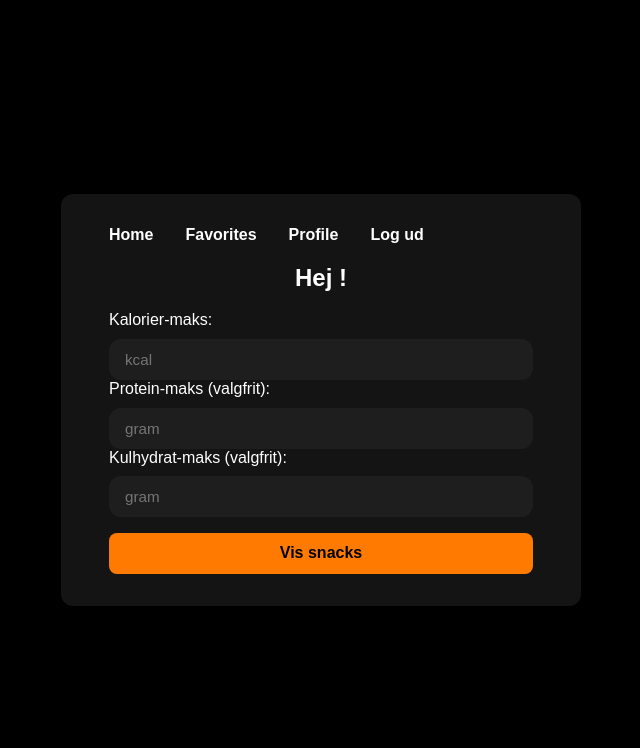
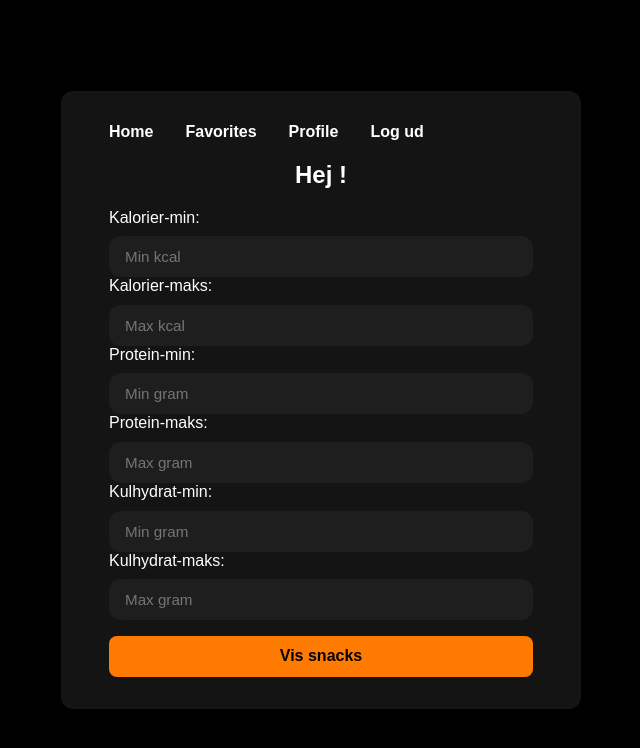
Before and after one commit to qxj826/DIS-Project, a Flask app: template app/templates/dashboard.html in a window 1280 px wide. Shown: the top 748 px of the page, without its empty margins (319-959 px from the left). Run offline with Flask 3, Linux system fonts and the light colour scheme; the template is opened without the code that fills it, so the values that code supplies are empty.

Commit message:
Fix calorie limits and implement snack filtering functionality

```diff
--- a/app/app.py
+++ b/app/app.py
@@ -110,6 +110,10 @@ def dashboard():
     user = _current_user()
     if not user:
         return redirect(url_for("login"))
+    # Reset limits if "reset" query parameter is present
+    if request.args.get("reset"):
+        session.pop("limits", None)
+        return redirect(url_for("dashboard"))
 
     # ------------------------------------------------------------------
     # 1) helpers we always need
@@ -121,23 +125,26 @@ def dashboard():
     limits = session.get("limits")        # may be None
 
     if request.method == "POST":
-        # raw strings; convert to None when empty
-        cal_raw = request.form.get("calories") or None
-        pro_raw = request.form.get("protein")  or None
-        car_raw = request.form.get("carbs")    or None
+        # Get raw input values
+        cal_min_raw = request.form.get("calories_min") or None
+        cal_max_raw = request.form.get("calories_max") or None
+        pro_min_raw = request.form.get("protein_min") or None
+        pro_max_raw = request.form.get("protein_max") or None
+        car_min_raw = request.form.get("carbs_min") or None
+        car_max_raw = request.form.get("carbs_max") or None
 
-        if not (cal_raw or pro_raw or car_raw):
-            return render_template("dashboard.html",
-                                   user=user, limits=None,
-                                   error="Angiv mindst ét tal")
-
+        # Convert to integers or None
         limits = dict(
-            cal=int(cal_raw) if cal_raw else None,
-            pro=int(pro_raw) if pro_raw else None,
-            car=int(car_raw) if car_raw else None
+            cal_min=int(cal_min_raw) if cal_min_raw else None,
+            cal_max=int(cal_max_raw) if cal_max_raw else None,
+            pro_min=int(pro_min_raw) if pro_min_raw else None,
+            pro_max=int(pro_max_raw) if pro_max_raw else None,
+            car_min=int(car_min_raw) if car_min_raw else None,
+            car_max=int(car_max_raw) if car_max_raw else None,
         )
         session["limits"] = limits
         return redirect(url_for("dashboard"))
+
 
     # “Reset” back to the form
     if request.args.get("reset"):
@@ -151,13 +158,18 @@ def dashboard():
 
     if limits:
         qry = Snack.query
-        if limits["cal"] is not None:
-            qry = qry.filter(Snack.calories > 0,
-                             Snack.calories <= limits["cal"])
-        if limits["pro"] is not None:
-            qry = qry.filter(Snack.protein <= limits["pro"])
-        if limits["car"] is not None:
-            qry = qry.filter(Snack.carbs   <= limits["car"])
+        if limits["cal_min"] is not None:
+            qry = qry.filter(Snack.calories >= limits["cal_min"])
+        if limits["cal_max"] is not None:
+            qry = qry.filter(Snack.calories <= limits["cal_max"])
+        if limits["pro_min"] is not None:
+            qry = qry.filter(Snack.protein >= limits["pro_min"])
+        if limits["pro_max"] is not None:
+            qry = qry.filter(Snack.protein <= limits["pro_max"])
+        if limits["car_min"] is not None:
+            qry = qry.filter(Snack.carbs >= limits["car_min"])
+        if limits["car_max"] is not None:
+            qry = qry.filter(Snack.carbs <= limits["car_max"])
         if q:
             qry = qry.filter(Snack.name.ilike(f"%{q}%"))
 
@@ -171,10 +183,10 @@ def dashboard():
                 continue
             seen_names.add(key)
 
-            if limits["cal"] is None or not r.calories or float(r.calories) == 0:
-                snacks.append(_row(r, 1))                      # 1 serving
+            if not r.calories or float(r.calories) == 0:
+                snacks.append(_row(r, 1))  # 1 serving
             else:
-                servings = int(limits["cal"] // float(r.calories))
+                servings = int(limits["cal_min"] // float(r.calories)) if limits["cal_min"] else 1
                 if servings:
                     snacks.append(_row(r, servings))
 
--- a/app/templates/base.html
+++ b/app/templates/base.html
@@ -34,7 +34,7 @@
   <div class="card">
     <!-- navigation bar -->
     <nav class="top-nav">
-      <a href="{{ url_for('dashboard') }}">Home</a>
+      <a href="{{ url_for('dashboard', reset=True) }}">Home</a>
       <a href="{{ url_for('favorites') }}">Favorites</a>
       <a href="{{ url_for('profile') }}">Profile</a>
       <a href="{{ url_for('logout') }}">Log ud</a>
--- a/app/templates/dashboard.html
+++ b/app/templates/dashboard.html
@@ -4,17 +4,26 @@
 {% if not limits %}
   <!-- front page : any of the three fields may be filled -->
   <form method="post" class="center-form">
-    <label>Kalorier-maks:</label>
-    <input type="number" name="calories" min="1" placeholder="kcal">
+  <label>Kalorier-min:</label>
+  <input type="number" name="calories_min" min="0" placeholder="Min kcal">
 
-    <label style="margin-top:.8rem">Protein-maks (valgfrit):</label>
-    <input type="number" name="protein" min="0" placeholder="gram">
+  <label>Kalorier-maks:</label>
+  <input type="number" name="calories_max" min="0" placeholder="Max kcal">
 
-    <label style="margin-top:.8rem">Kulhydrat-maks (valgfrit):</label>
-    <input type="number" name="carbs" min="0" placeholder="gram">
+  <label>Protein-min:</label>
+  <input type="number" name="protein_min" min="0" placeholder="Min gram">
 
-    <button class="btn-action" style="margin-top:1rem">Vis snacks</button>
-  </form>
+  <label>Protein-maks:</label>
+  <input type="number" name="protein_max" min="0" placeholder="Max gram">
+
+  <label>Kulhydrat-min:</label>
+  <input type="number" name="carbs_min" min="0" placeholder="Min gram">
+
+  <label>Kulhydrat-maks:</label>
+  <input type="number" name="carbs_max" min="0" placeholder="Max gram">
+
+  <button class="btn-action" style="margin-top:1rem">Vis snacks</button>
+</form>
 
 {% else %}
   <!-- once limits exist, show search bar -->
```
